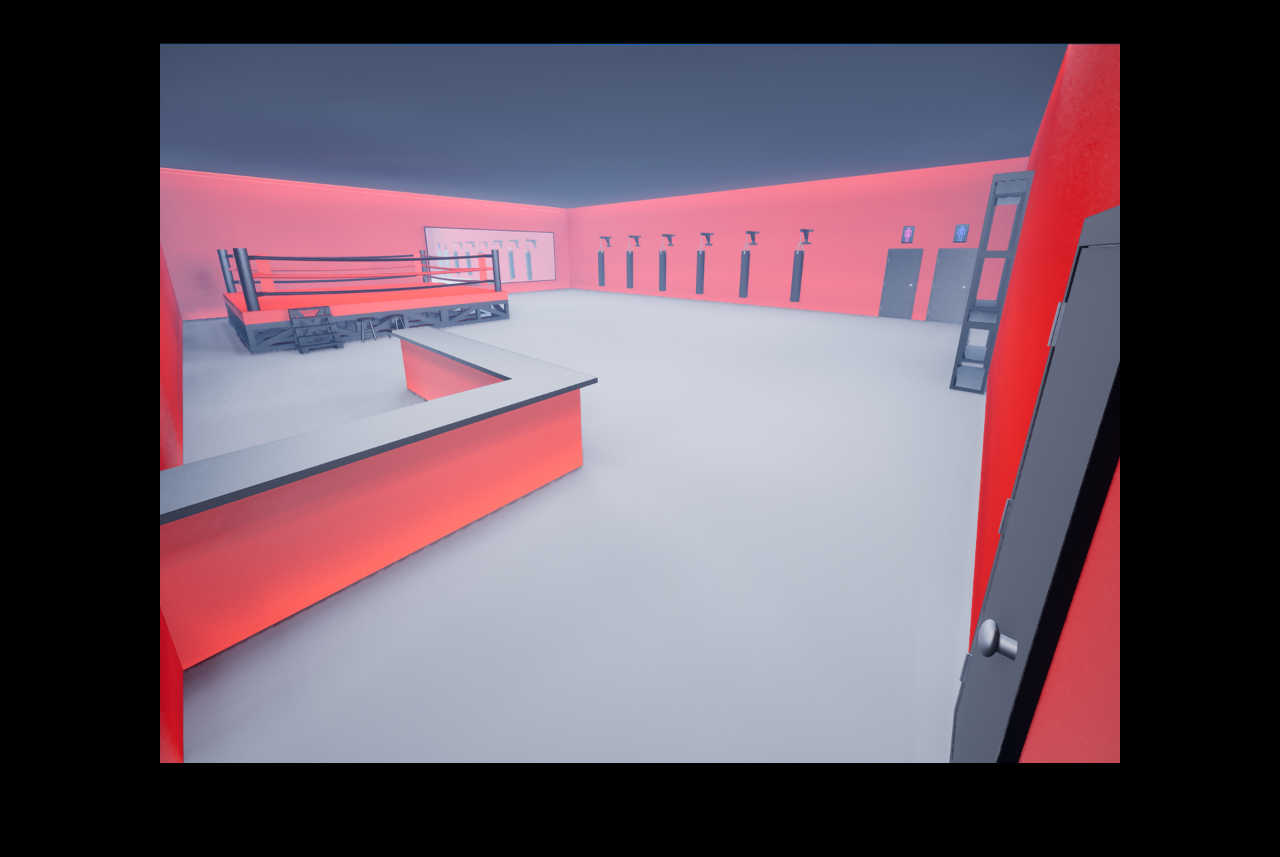
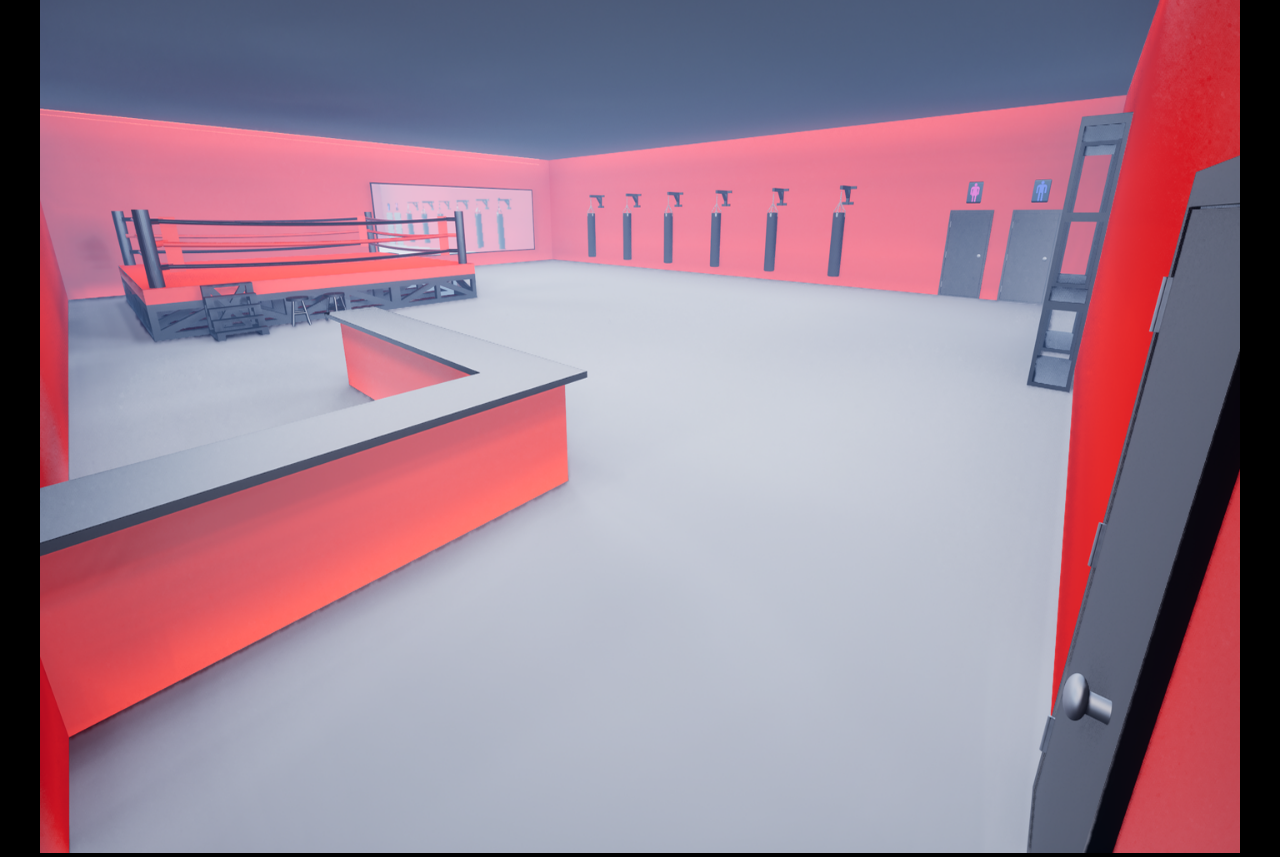
Before and after one commit to LukeLLZ/LukeLLZ.github.io, a plain HTML site: page portfolio.html in a window 1280 px wide. Before the commit the page ends 800 px from the top, so only its background shows below. Drawn offline with Linux system fonts and the light colour scheme.

Commit message:
Add files via upload

```diff
--- a/portfolio.html
+++ b/portfolio.html
@@ -25,7 +25,7 @@
             width: auto;
             height: auto;
             max-width: 1280px; /* Enlarged image size */
-            max-height: 720px; /* Enlarged image size */
+            max-height: 900px; /* Enlarged image size */
             margin-top: 10px; /* Adjusted margin for the image */
             cursor: pointer; /* Change cursor to pointer on hover */
         }
```
